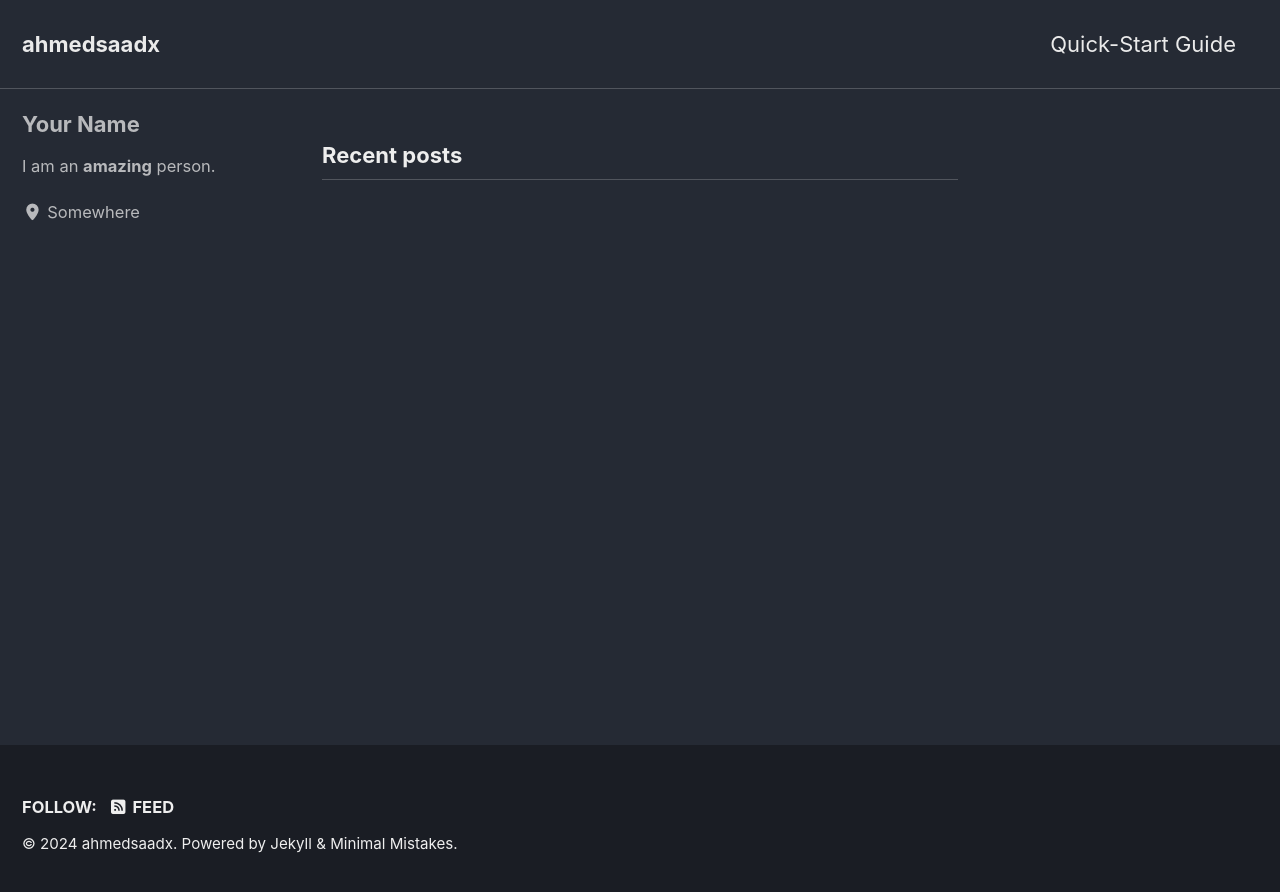
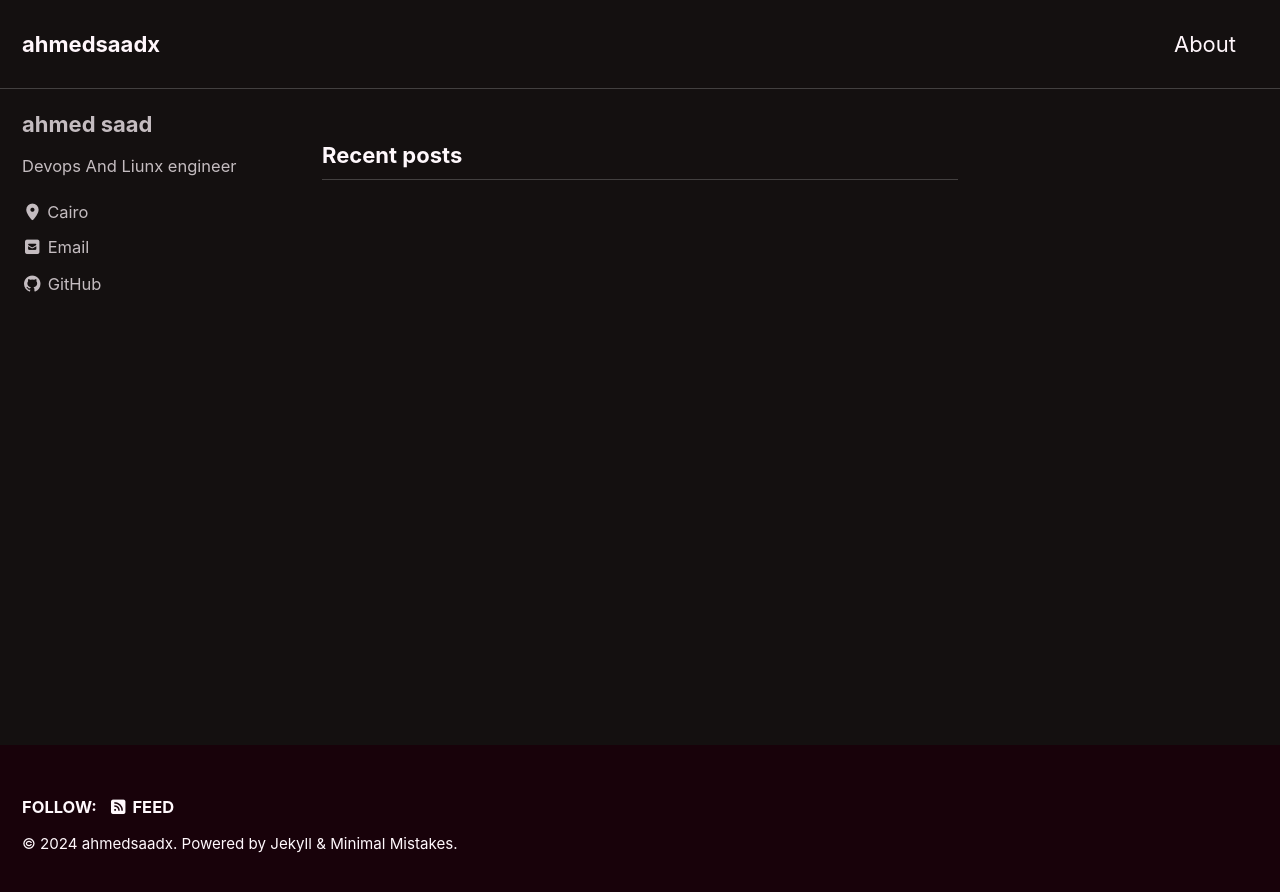
Before and after one commit to ahmedsaadx/ahmedsaadx.github.io, a Jekyll site: the page built from index.html, in a window 1280 px wide. Shown: the top 892 px of the page. Built offline with Jekyll 4.4.1, drawn with Linux system fonts in a browser that asks for light colours; cached includes are drawn as plain includes; the list of posts is cut into pages by our own code.

Commit message:
new changes

```diff
--- a/_config.yml
+++ b/_config.yml
@@ -12,7 +12,7 @@
 
 # theme                  : "minimal-mistakes-jekyll"
 # remote_theme           : "mmistakes/minimal-mistakes"
-minimal_mistakes_skin    : "dark" # "air", "aqua", "contrast", "dark", "dirt", "neon", "mint", "plum", "sunrise"
+minimal_mistakes_skin    : "neon" # "air", "aqua", "contrast", "dark", "dirt", "neon", "mint", "plum", "sunrise"
 
 # Site Settings
 locale                   : "en-US"
@@ -112,15 +112,15 @@ analytics:
 
 # Site Author
 author:
-  name             : "Your Name"
+  name             : "ahmed saad"
   avatar           : # path of avatar image, e.g. "/assets/images/bio-photo.jpg"
-  bio              : "I am an **amazing** person."
-  location         : "Somewhere"
+  bio              : "Devops And Liunx engineer"
+  location         : "Cairo"
   email            :
   links:
     - label: "Email"
       icon: "fas fa-fw fa-envelope-square"
-      # url: "mailto:your.name@email.com"
+      url: "mailto:ahmeddsaadd188@gmail.com"
     - label: "Website"
       icon: "fas fa-fw fa-link"
       # url: "https://your-website.com"
@@ -132,7 +132,7 @@ author:
       # url: "https://facebook.com/"
     - label: "GitHub"
       icon: "fab fa-fw fa-github"
-      # url: "https://github.com/"
+      url: "https://github.com/ahmedsaadx"
     - label: "Instagram"
       icon: "fab fa-fw fa-instagram"
       # url: "https://instagram.com/"
--- a/_data/navigation.yml
+++ b/_data/navigation.yml
@@ -1,9 +1,9 @@
 # main links
 main:
-  - title: "Quick-Start Guide"
-    url: https://mmistakes.github.io/minimal-mistakes/docs/quick-start-guide/
-  # - title: "About"
-  #   url: https://mmistakes.github.io/minimal-mistakes/about/
+  #- title: ""
+    #url: https://mmistakes.github.io/minimal-mistakes/docs/quick-start-guide/
+   - title: "About"
+     url: https://ahmedsaadx.github.io
   # - title: "Sample Posts"
   #   url: /year-archive/
   # - title: "Sample Collections"
```
Also changed, not shown: assets/images/one-punch-man-chelovek-v-odin.jpg (added).
